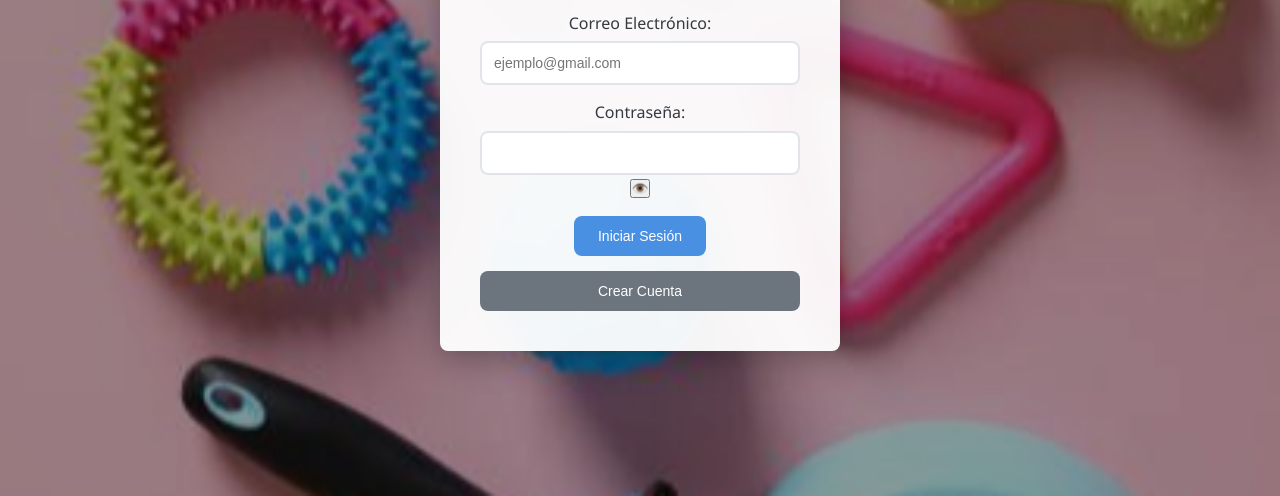
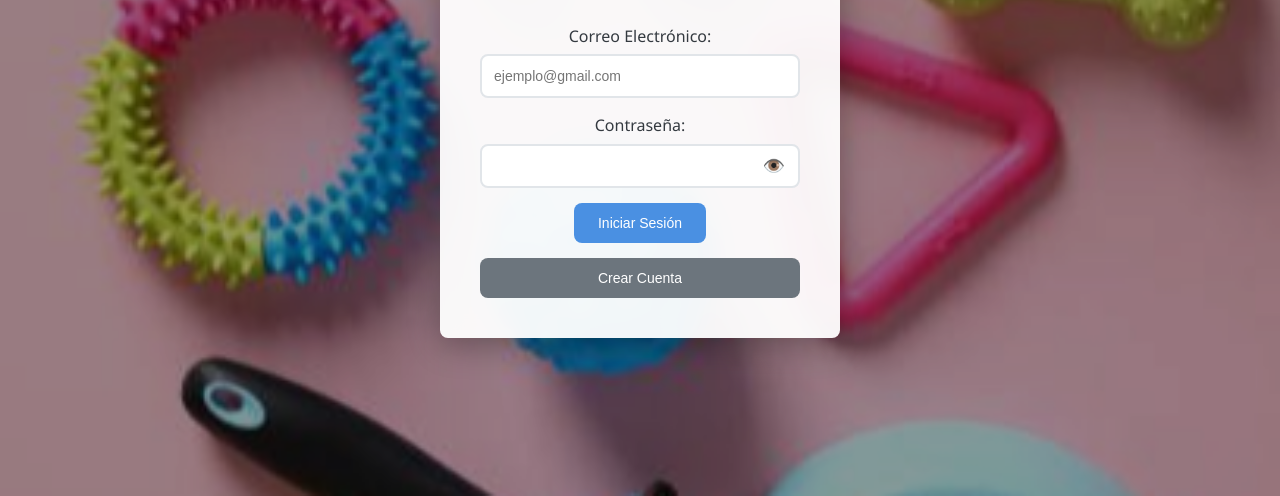
Before and after one commit to Mark300h/proyectspa, a plain HTML site: page index.html in a window 1280 px wide. Shown: the part 304-800 px from the top of the page. Drawn offline with Linux system fonts and the light colour scheme.

Commit message:
Restore CSS styles and variables

```diff
--- a/css/style.css
+++ b/css/style.css
@@ -252,6 +252,41 @@ body {
     margin-top: 5px;
     display: block;
     min-height: 16px;
+}
+
+/* Wrapper para input de contraseña con botón */
+.password-input-wrapper {
+    position: relative;
+    display: flex;
+    align-items: center;
+}
+
+.password-input-wrapper input {
+    flex: 1;
+    padding-right: 45px;
+}
+
+.toggle-password {
+    position: absolute;
+    right: 10px;
+    background: none;
+    border: none;
+    cursor: pointer;
+    font-size: 18px;
+    padding: 5px;
+    display: flex;
+    align-items: center;
+    justify-content: center;
+    transition: var(--transition);
+    user-select: none;
+}
+
+.toggle-password:hover {
+    transform: scale(1.1);
+}
+
+.toggle-password:active {
+    transform: scale(0.95);
 }
 
 /* Botones */
```
